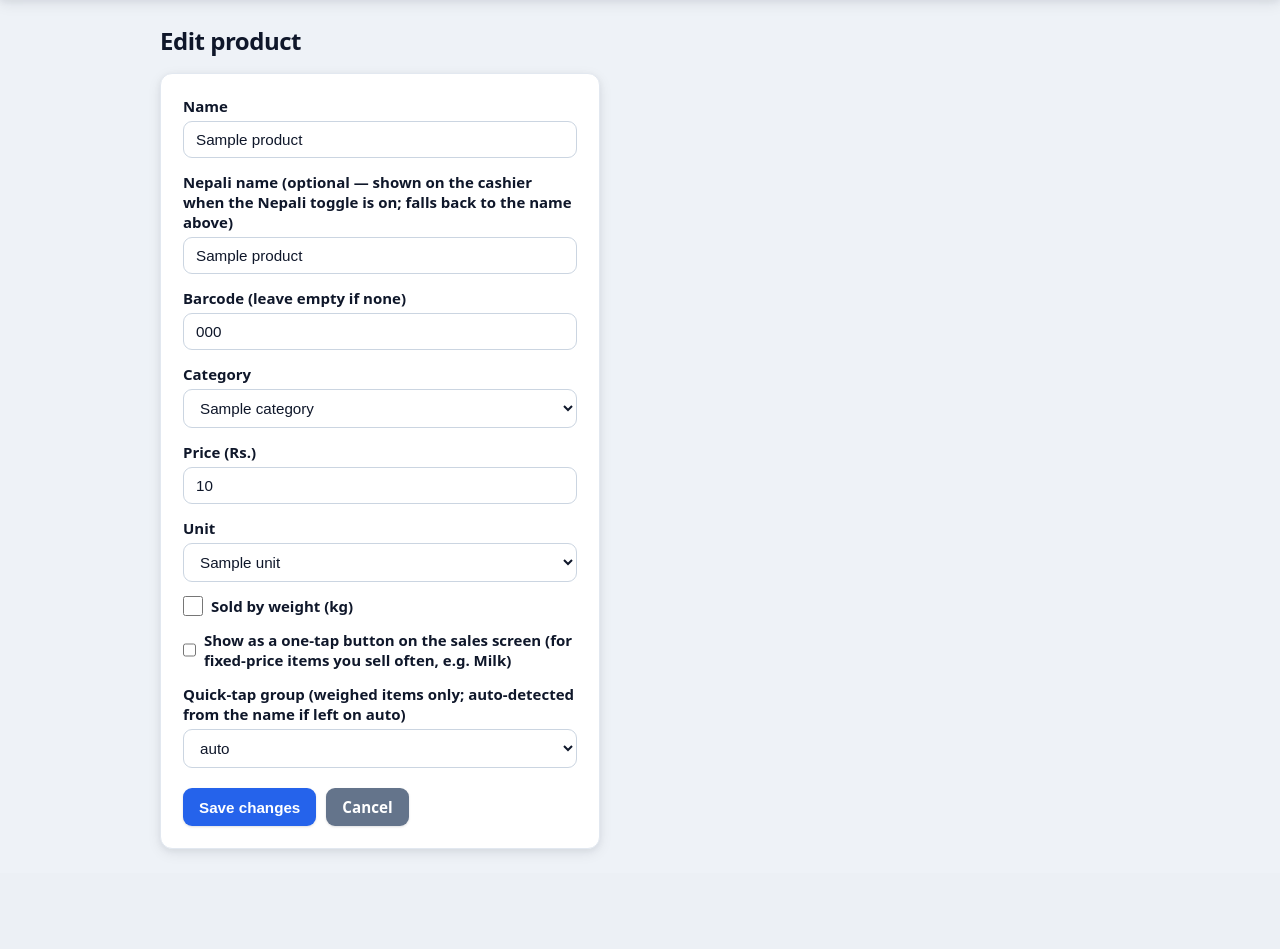
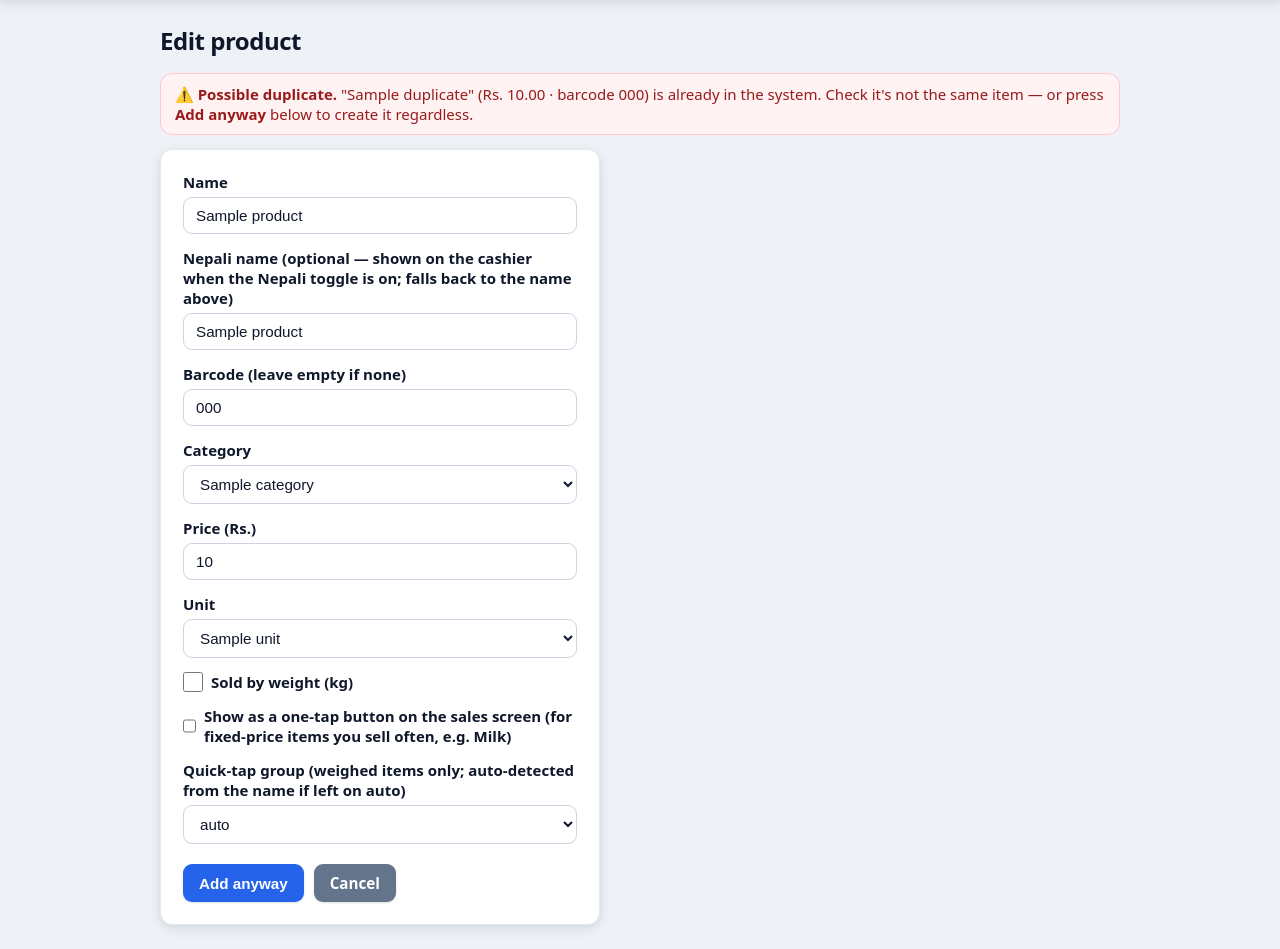
Before and after one commit to utsavkth/nepal-pos, a Flask app: template templates/admin_product_form.html in a window 1280 px wide. Shown: the part 58-1007 px from the top of the page. Before the commit the page ends 910 px from the top, so only its background shows below. Run offline with Flask 3, Linux system fonts and the light colour scheme; the template is opened without the code that fills it: most values are stand-ins (such as "Sample title", 1, 10 or a date in 2020).

Commit message:
Guard against duplicate products (same barcode or name)
Mom kept re-adding the same items, creating duplicates. Now when
adding a product whose barcode OR name (case-insensitive) already
exists, a big warning appears before it saves:

- Quick Add (cashier): a loud "⚠️ Possible duplicate" modal showing the
  existing product + price, with Cancel / red "Add anyway" (English +
  Nepali). Add anyway re-submits with force=true.
- Admin add form: re-renders with a warning banner and an "Add anyway"
  button (confirm_duplicate), instead of silently creating a copy.

Checks active AND inactive products. Existing duplicates can be cleaned
up with the new Delete button. New db.find_duplicate_product().
tests.py +7 (dup by name, dup by barcode, force override, admin
warning + add-anyway) — 104/104, and updated the name_ne test that
intentionally re-adds a seeded name.

Verified in the browser: warning fires on dup name and dup weighed
item, Add anyway creates it, a brand-new name saves with no warning,
Cancel dismisses. CLAUDE.md doc update batched with the pending
delete/categories changes.

Co-Authored-By: Claude Fable 5 <noreply@anthropic.com>

```diff
--- a/app.py
+++ b/app.py
@@ -90,6 +90,15 @@ def api_quick_add():
     if not name or price <= 0:
         return jsonify({"error": "name_and_positive_price_required"}), 400
     barcode = (data.get("barcode") or "").strip() or None
+    # Guard against accidental duplicates (same barcode or same name) unless the
+    # user has seen the warning and chosen to add it anyway.
+    if not data.get("force"):
+        dup = db.find_duplicate_product(name, barcode)
+        if dup:
+            return jsonify({
+                "error": "duplicate",
+                "existing": {"name": dup["name"], "price": dup["price"], "barcode": dup["barcode"]},
+            }), 409
     if data.get("is_weighed"):
         weighed_group = data.get("weighed_group")
         if weighed_group not in db.WEIGHED_GROUPS:
@@ -293,16 +302,22 @@ def _parse_product_form():
 @admin_required
 def admin_product_new():
     error = None
+    duplicate = None
     if request.method == "POST":
         fields, error = _parse_product_form()
         if not error:
-            db.add_product(**fields)
-            flash(f"Added {fields['name']}.")
-            return redirect(url_for("admin_products"))
+            # Warn on a likely duplicate unless "add anyway" was ticked.
+            if not request.form.get("confirm_duplicate"):
+                duplicate = db.find_duplicate_product(fields["name"], fields["barcode"])
+            if not duplicate:
+                db.add_product(**fields)
+                flash(f"Added {fields['name']}.")
+                return redirect(url_for("admin_products"))
     return render_template(
         "admin_product_form.html",
         product=request.form if request.method == "POST" else None,
         error=error,
+        duplicate=duplicate,
         categories=CATEGORIES,
         units=UNITS,
         weighed_groups=db.WEIGHED_GROUPS,
--- a/db.py
+++ b/db.py
@@ -241,6 +241,27 @@ def get_product_by_barcode(barcode):
     return dict(row) if row else None
 
 
+def find_duplicate_product(name, barcode=None, exclude_id=None):
+    """Return an existing product that looks like a duplicate of the one being
+    added — matched by barcode (if given) or by name (case-insensitive), across
+    active AND inactive rows. Used to warn before creating an accidental copy.
+    exclude_id skips a given product (so editing itself isn't a 'duplicate')."""
+    conn = get_store_db()
+    row = None
+    if barcode:
+        row = conn.execute(
+            "SELECT * FROM products WHERE barcode = ? AND id IS NOT ?",
+            (barcode, exclude_id),
+        ).fetchone()
+    if row is None and name:
+        row = conn.execute(
+            "SELECT * FROM products WHERE name = ? COLLATE NOCASE AND id IS NOT ?",
+            (name, exclude_id),
+        ).fetchone()
+    conn.close()
+    return dict(row) if row else None
+
+
 def get_quick_tap_products():
     """Return active weighed products and LPG products for the quick-tap buttons."""
     conn = get_store_db()
--- a/templates/admin_product_form.html
+++ b/templates/admin_product_form.html
@@ -3,8 +3,12 @@
 {% block content %}
 <h1>{{ "Add product" if mode == "new" else "Edit product" }}</h1>
 {% if error %}<p class="error">{{ error }}</p>{% endif %}
+{% if duplicate %}
+<p class="error">⚠️ <strong>Possible duplicate.</strong> "{{ duplicate.name }}" ({{ duplicate.price | rs }}{% if duplicate.barcode %} · barcode {{ duplicate.barcode }}{% endif %}) is already in the system. Check it's not the same item — or press <strong>Add anyway</strong> below to create it regardless.</p>
+{% endif %}
 
 <form method="post" class="product-form">
+  {% if duplicate %}<input type="hidden" name="confirm_duplicate" value="1">{% endif %}
   <label>Name
     <input name="name" required value="{{ product.name if product else '' }}">
   </label>
@@ -49,7 +53,7 @@
     </select>
   </label>
   <div class="form-actions">
-    <button type="submit">{{ "Add product" if mode == "new" else "Save changes" }}</button>
+    <button type="submit">{{ "Add anyway" if duplicate else ("Add product" if mode == "new" else "Save changes") }}</button>
     <a class="button secondary" href="{{ url_for('admin_products') }}">Cancel</a>
   </div>
 </form>
```
Also changed, not shown: static/cashier.js (+24 -1 lines), static/i18n.js (+8 -0 lines), static/style.css (+13 -0 lines), templates/cashier.html (+13 -0 lines), tests.py (+23 -1 lines).
